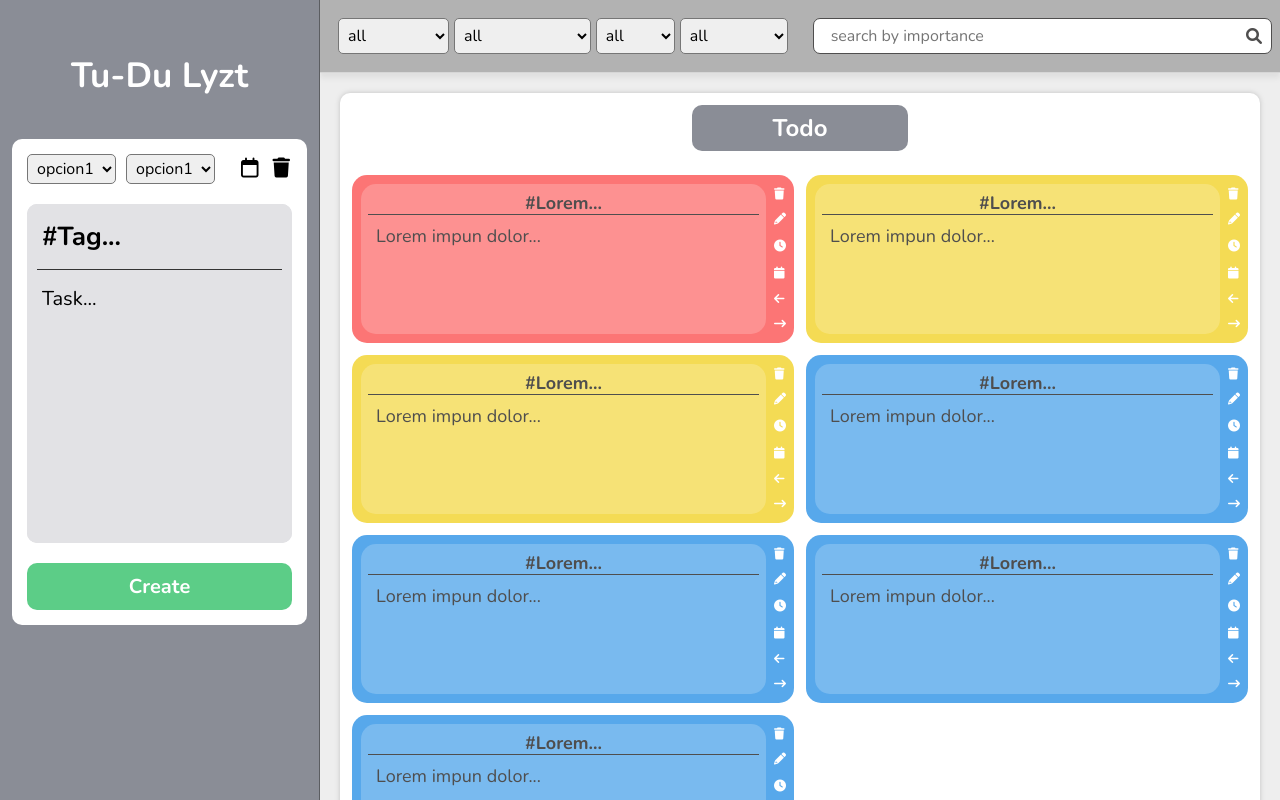
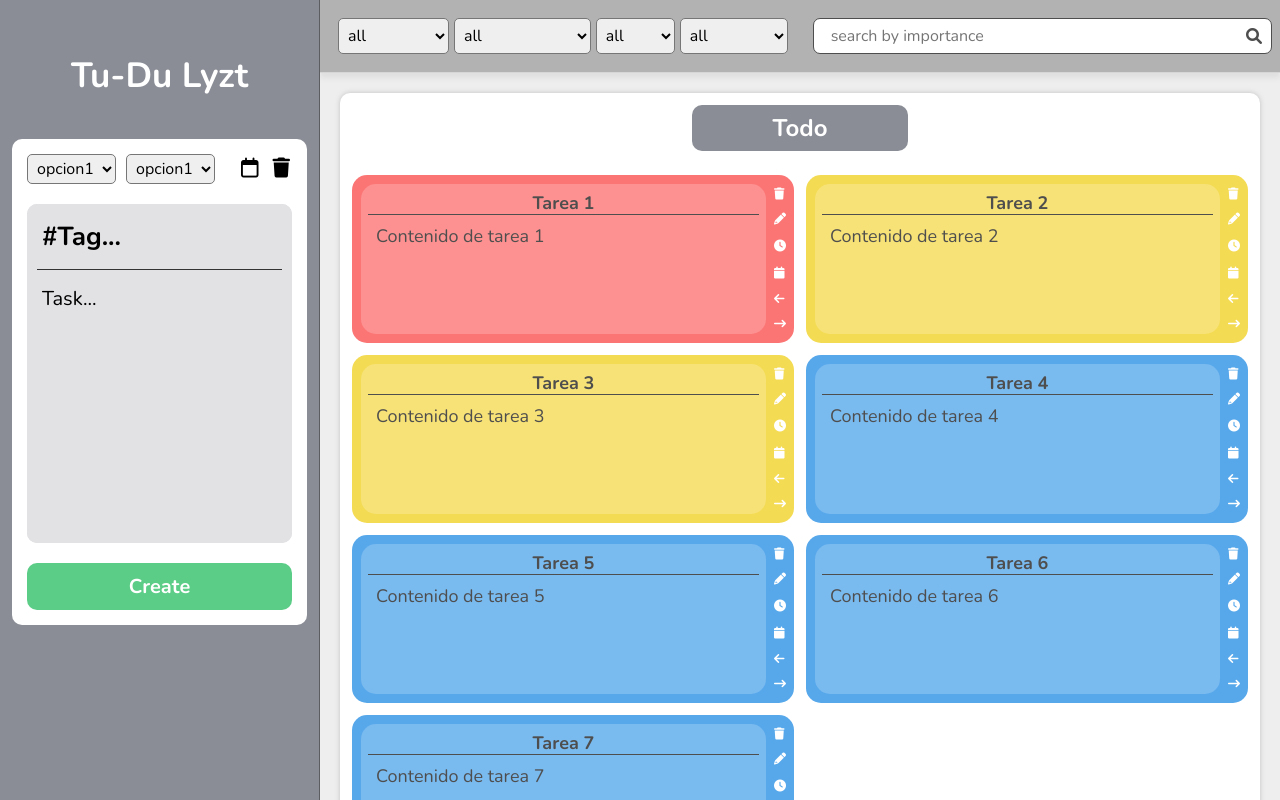
Before and after one commit to GaredLyon/Tu-Du-Lyzt, a React (Vite) app: page / in a window 1280 px wide. Built offline with nearby package versions, Linux system fonts and the light colour scheme.

Commit message:
add the rendering of the column and task list

```diff
--- a/src/components/Main2/Card/Card.jsx
+++ b/src/components/Main2/Card/Card.jsx
@@ -1,17 +1,29 @@
 import React, { useState } from 'react'
 import './Card.css'
 
-export const Card = ({color}) => {
+export const Card = ({tarea}) => {
+
+  const { nivel, titulo, descripcion} = tarea
 
   const [editable, setEditable] = useState(1) // 1 no editable - 0 editable
 
+  const obtenerColor = (nivel) => {
+		switch (nivel) {
+			case 'High': return 'red'
+			case 'Middle': return 'yellow'
+			default: return 'blue'
+		}
+	}
+
+
+  //////////////////////////////////
   return (
-    <article className={`card ${color && `card--${color}`}`} draggable>
+    <article className={`card ${`card--${obtenerColor(nivel)}`}`} draggable>
 
       {/* CARD MAIN */}
       <main className='card__main'>
-        <textarea className='card__title' disabled={editable} maxLength={20} defaultValue={'#Lorem...'}/>
-        <textarea className='card__container' disabled={editable} defaultValue={'Lorem impun dolor...'}/>
+        <textarea className='card__title' disabled={editable} maxLength={20} defaultValue={titulo}/>
+        <textarea className='card__container' disabled={editable} defaultValue={descripcion}/>
       </main>
 
       {/* CARD ASIDE */}
--- a/src/components/Main2/Column/Column.jsx
+++ b/src/components/Main2/Column/Column.jsx
@@ -2,22 +2,25 @@ import React from "react";
 import { Card } from "../Card/Card";
 import "./Column.css";
 
-export const Column = ({ titleColor, titleText }) => {
+export const Column = ({ grupo }) => {
 
+	const {color, titulo, tareas} = grupo
+
+	/////////////////////////////
 	return (
 		<div className="column">
 			<div className="column__container__title">
-				<h5 className={`column__title ${`column__title--${titleColor}`}`}>{titleText}</h5>
+				<h5 className={`column__title ${`column__title--${color}`}`}>{titulo}</h5>
 			</div>
 			<div className="column__container-cards">
-				<Card color={"red"} />
-				<Card color={"yellow"} />
-				<Card color={"yellow"} />
-				<Card color={"blue"} />
-				<Card color={"blue"} />
-				<Card color={"blue"} />
-				<Card color={"blue"} />
+
+	      {/* RENDERIZADO DE LAS TAREAS */}
+				{
+					tareas.length >= 1 && tareas.map((tarea, index) => (
+						<Card tarea={tarea} key={index}/>
+					))
+				}
 			</div>
 		</div>
-	);
-};
+	)
+}
--- a/src/components/Main2/Main.jsx
+++ b/src/components/Main2/Main.jsx
@@ -1,11 +1,27 @@
-import React from 'react'
+import React, { useEffect, useState } from 'react'
+import { tareas } from '../data/tareas'
 import { Column } from './Column/Column'
 import './Main.css'
 
 export const Main = ({asideVisible, alternarAside}) => {
 
+  const [grupos, setGrupos] = useState([])
+
+  useEffect(()=> {
+    setGrupos(tareas)
+  }, [])
+
+  //////////////////////////////////////
   return (
     <div className='container-columns'>
+      {/* RENDERIZADO DE LOS GRUPOS */}
+      {
+        grupos && grupos.length >= 1 && grupos.map((grupo, index) => (
+          <Column grupo={grupo} key={index}/>
+        ))
+      }
+
+      {/* BOTON PARA MOSTRAR EL ASIDE Y AGREGAR NUEVA TAREA */}
       {
         !asideVisible && (
           <button className='main__boton-new' onClick={()=>alternarAside(x => !x)}>
@@ -13,10 +29,6 @@ export const Main = ({asideVisible, alternarAside}) => {
           </button>
         )
       }
-
-      <Column titleColor={'gray'} titleText={'Todo'}/>
-      <Column titleColor={'purple'} titleText={'Progress'}/>
-      <Column titleColor={'green'} titleText={'Completed'}/>
     </div>
   )
 }
--- a/src/components/data/tareas.jsx
+++ b/src/components/data/tareas.jsx
@@ -1,121 +1,145 @@
 export let tareas = [
   {
-    grupo: 'Todo',
+    titulo: 'Todo',
+    color: 'gray',
     tareas: [
       {
         id: 1,
         nivel: 'High',
-        texto: 'Tarea 1'
+        titulo: 'Tarea 1',
+        descripcion: 'Contenido de tarea 1'
       },
       {
         id: 2,
         nivel: 'Middle',
-        texto: 'Tarea 2'
+        titulo: 'Tarea 2',
+        descripcion: 'Contenido de tarea 2'
       },
       {
         id: 3,
         nivel: 'Middle',
-        texto: 'Tarea 3'
+        titulo: 'Tarea 3',
+        descripcion: 'Contenido de tarea 3'
       },
       {
         id: 4,
         nivel: 'Low',
-        texto: 'Tarea 4'
+        titulo: 'Tarea 4',
+        descripcion: 'Contenido de tarea 4'
       },
       {
         id: 5,
         nivel: 'Low',
-        texto: 'Tarea 5'
+        titulo: 'Tarea 5',
+        descripcion: 'Contenido de tarea 5'
       },
       {
         id: 6,
         nivel: 'Low',
-        texto: 'Tarea 6'
+        titulo: 'Tarea 6',
+        descripcion: 'Contenido de tarea 6'
       },
       {
         id: 7,
         nivel: 'Low',
-        texto: 'Tarea 7'
+        titulo: 'Tarea 7',
+        descripcion: 'Contenido de tarea 7'
       },
     ]
   },
   {
-    grupo: 'Progress',
+    titulo: 'Progress',
+    color: 'purple',
     tareas: [
       {
         id: 10,
         nivel: 'High',
-        texto: 'Tarea 10'
+        titulo: 'Tarea 10',
+        descripcion: 'Contenido de tarea 10'
       },
       {
         id: 20,
         nivel: 'Middle',
-        texto: 'Tarea 20'
+        titulo: 'Tarea 20',
+        descripcion: 'Contenido de tarea 20'
       },
       {
         id: 30,
         nivel: 'Middle',
-        texto: 'Tarea 30'
+        titulo: 'Tarea 30',
+        descripcion: 'Contenido de tarea 30'
       },
       {
         id: 40,
         nivel: 'Low',
-        texto: 'Tarea 40'
+        titulo: 'Tarea 40',
+        descripcion: 'Contenido de tarea 40'
       },
       {
         id: 50,
         nivel: 'Low',
-        texto: 'Tarea 50'
+        titulo: 'Tarea 50',
+        descripcion: 'Contenido de tarea 50'
       },
       {
         id: 60,
         nivel: 'Low',
-        texto: 'Tarea 60'
+        titulo: 'Tarea 60',
+        descripcion: 'Contenido de tarea 60'
       },
       {
         id: 70,
         nivel: 'Low',
-        texto: 'Tarea 70'
+        titulo: 'Tarea 70',
+        descripcion: 'Contenido de tarea 70'
       },
     ]
   },
   {
-    grupo: 'Completed',
+    titulo: 'Completed',
+    color: 'green',
     tareas: [
       {
         id: 100,
         nivel: 'High',
-        texto: 'Tarea 100'
+        titulo: 'Tarea 100',
+        descripcion: 'Contenido de tarea 100'
       },
       {
         id: 200,
         nivel: 'Middle',
-        texto: 'Tarea 200'
+        titulo: 'Tarea 200',
+        descripcion: 'Contenido de tarea 200'
       },
       {
         id: 300,
         nivel: 'Middle',
-        texto: 'Tarea 300'
+        titulo: 'Tarea 300',
+        descripcion: 'Contenido de tarea 300'
       },
       {
         id: 400,
         nivel: 'Low',
-        texto: 'Tarea 400'
+        titulo: 'Tarea 400',
+        descripcion: 'Contenido de tarea 400'
       },
       {
         id: 500,
         nivel: 'Low',
-        texto: 'Tarea 500'
+        titulo: 'Tarea 500',
+        descripcion: 'Contenido de tarea 500'
       },
       {
         id: 600,
         nivel: 'Low',
-        texto: 'Tarea 600'
+        titulo: 'Tarea 600',
+        descripcion: 'Contenido de tarea 600'
       },
       {
         id: 700,
         nivel: 'Low',
-        texto: 'Tarea 700'
+        titulo: 'Tarea 700',
+        descripcion: 'Contenido de tarea 700'
       },
     ]
   },
```
